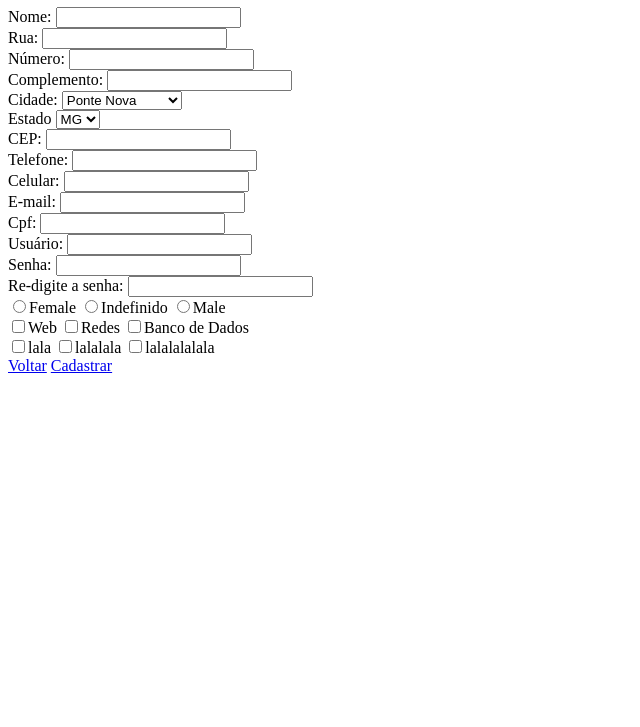
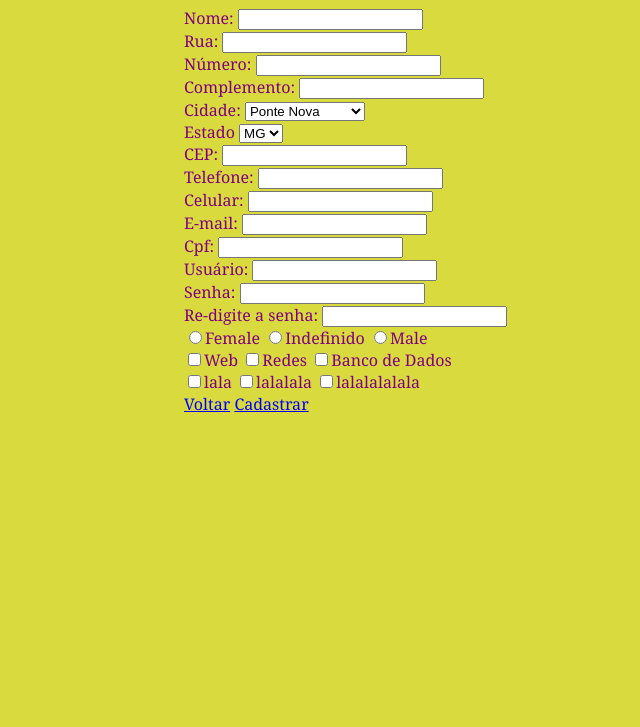
Before and after one commit to UFOP-CSI477/exercicio-1-html-form-cadastro-martinsrso, a plain HTML site: page cadastro.html in a window 1280 px wide. Shown: the part 73-800 px from the top of the page, without its empty margins (0-640 px from the left). Drawn offline with Linux system fonts and the light colour scheme.

Commit message:
unique 2 commit

```diff
--- a/cadastro.html
+++ b/cadastro.html
@@ -3,7 +3,7 @@
     <head>
         <meta charset="utf-8">
         <title>Cadastrar</title>
-        <link rel="stylesheet" href="meu.css" >
+        <link rel="stylesheet" href="meucss.css" >
         <!-- <link rel="stylesheet" href="bootstrap.css"> -->
     </head>
     <body>
```
Also changed, not shown: confirmacao.html (+1 -1 lines), index.html (+1 -1 lines), lista.html (+1 -1 lines).
